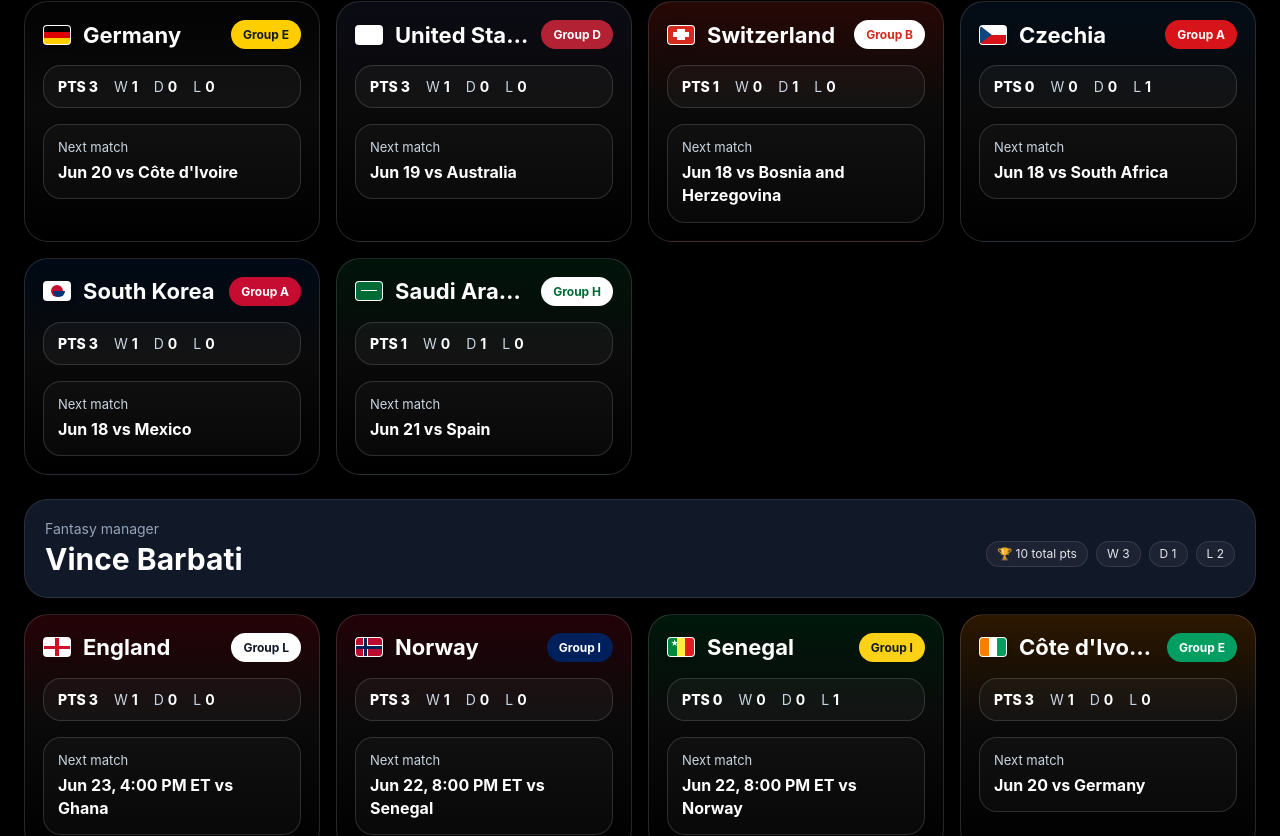
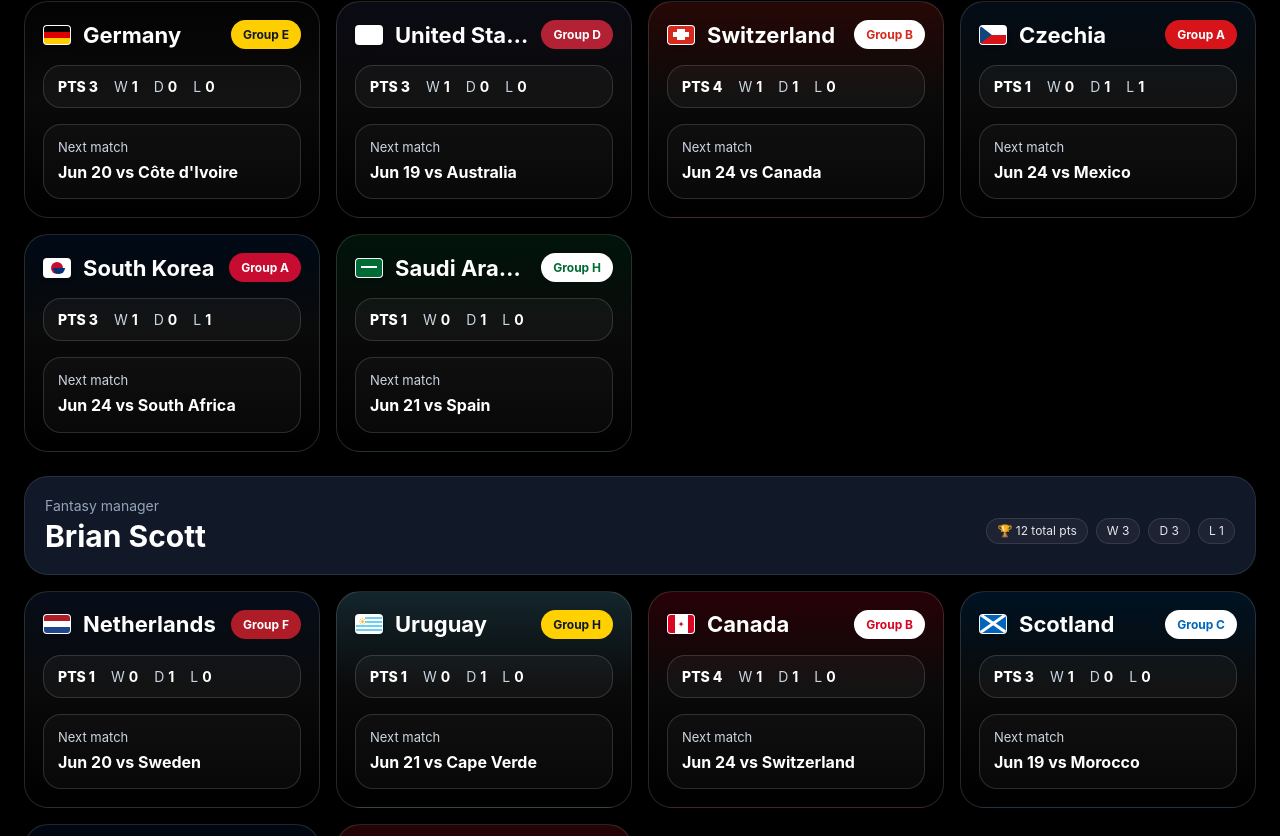
Before and after one commit to DHickey-00/world-cup-tracker, a React (Vite) app: page / in a window 1280 px wide. Shown: the part 804-1640 px from the top of the page. Built offline with nearby package versions, Linux system fonts and the light colour scheme.

Commit message:
Update App.jsx

```diff
--- a/src/App.jsx
+++ b/src/App.jsx
@@ -74,53 +74,61 @@ const buildTheme = (seed) => ({
 const teamThemes = Object.fromEntries(Object.entries(teamThemeSeeds).map(([code, seed]) => [code, buildTheme(seed)]));
 
 const teamCatalog = {
- FRA: { name: "France", group: "Group I", points: 3, record: { w: 1, d: 0, l: 0 }, nextMatch: "Jun 22, 5:00 PM ET vs Iraq" },
+  FRA: { name: "France", group: "Group I", points: 3, record: { w: 1, d: 0, l: 0 }, nextMatch: "Jun 22, 5:00 PM ET vs Iraq" },
   JPN: { name: "Japan", group: "Group F", points: 1, record: { w: 0, d: 1, l: 0 }, nextMatch: "Jun 20 vs Tunisia" },
   SWE: { name: "Sweden", group: "Group F", points: 3, record: { w: 1, d: 0, l: 0 }, nextMatch: "Jun 20 vs Netherlands" },
   ALG: { name: "Algeria", group: "Group J", points: 0, record: { w: 0, d: 0, l: 1 }, nextMatch: "Jun 22, 11:00 PM ET vs Jordan" },
-  QAT: { name: "Qatar", group: "Group B", points: 1, record: { w: 0, d: 1, l: 0 }, nextMatch: "Jun 18 vs Canada" },
+  QAT: { name: "Qatar", group: "Group B", points: 1, record: { w: 0, d: 1, l: 1 }, nextMatch: "Jun 24 vs Bosnia and Herzegovina" },
   JOR: { name: "Jordan", group: "Group J", points: 0, record: { w: 0, d: 0, l: 1 }, nextMatch: "Jun 22, 11:00 PM ET vs Algeria" },
+
   ENG: { name: "England", group: "Group L", points: 3, record: { w: 1, d: 0, l: 0 }, nextMatch: "Jun 23, 4:00 PM ET vs Ghana" },
   NOR: { name: "Norway", group: "Group I", points: 3, record: { w: 1, d: 0, l: 0 }, nextMatch: "Jun 22, 8:00 PM ET vs Senegal" },
   SEN: { name: "Senegal", group: "Group I", points: 0, record: { w: 0, d: 0, l: 1 }, nextMatch: "Jun 22, 8:00 PM ET vs Norway" },
   HAI: { name: "Haiti", group: "Group C", points: 0, record: { w: 0, d: 0, l: 1 }, nextMatch: "Jun 19 vs Brazil" },
   NZL: { name: "New Zealand", group: "Group G", points: 1, record: { w: 0, d: 1, l: 0 }, nextMatch: "Jun 22 vs Egypt" },
   GER: { name: "Germany", group: "Group E", points: 3, record: { w: 1, d: 0, l: 0 }, nextMatch: "Jun 20 vs Côte d'Ivoire" },
+
   USA: { name: "United States", group: "Group D", points: 3, record: { w: 1, d: 0, l: 0 }, nextMatch: "Jun 19 vs Australia" },
-  SUI: { name: "Switzerland", group: "Group B", points: 1, record: { w: 0, d: 1, l: 0 }, nextMatch: "Jun 18 vs Bosnia and Herzegovina" },
-  CZE: { name: "Czechia", group: "Group A", points: 0, record: { w: 0, d: 0, l: 1 }, nextMatch: "Jun 18 vs South Africa" },
-  KOR: { name: "South Korea", group: "Group A", points: 3, record: { w: 1, d: 0, l: 0 }, nextMatch: "Jun 18 vs Mexico" },
+  SUI: { name: "Switzerland", group: "Group B", points: 4, record: { w: 1, d: 1, l: 0 }, nextMatch: "Jun 24 vs Canada" },
+  CZE: { name: "Czechia", group: "Group A", points: 1, record: { w: 0, d: 1, l: 1 }, nextMatch: "Jun 24 vs Mexico" },
+  KOR: { name: "South Korea", group: "Group A", points: 3, record: { w: 1, d: 0, l: 1 }, nextMatch: "Jun 24 vs South Africa" },
   KSA: { name: "Saudi Arabia", group: "Group H", points: 1, record: { w: 0, d: 1, l: 0 }, nextMatch: "Jun 21 vs Spain" },
+
   ESP: { name: "Spain", group: "Group H", points: 1, record: { w: 0, d: 1, l: 0 }, nextMatch: "Jun 21 vs Saudi Arabia" },
   COL: { name: "Colombia", group: "Group K", points: 3, record: { w: 1, d: 0, l: 0 }, nextMatch: "Jun 23, 10:00 PM ET vs DR Congo" },
   CRO: { name: "Croatia", group: "Group L", points: 0, record: { w: 0, d: 0, l: 1 }, nextMatch: "Jun 23, 7:00 PM ET vs Panama" },
   GHA: { name: "Ghana", group: "Group L", points: 3, record: { w: 1, d: 0, l: 0 }, nextMatch: "Jun 23, 4:00 PM ET vs England" },
   IRN: { name: "Iran", group: "Group G", points: 1, record: { w: 0, d: 1, l: 0 }, nextMatch: "Jun 21 vs Belgium" },
   COD: { name: "DR Congo", group: "Group K", points: 1, record: { w: 0, d: 1, l: 0 }, nextMatch: "Jun 23, 10:00 PM ET vs Colombia" },
+
   BRA: { name: "Brazil", group: "Group C", points: 1, record: { w: 0, d: 1, l: 0 }, nextMatch: "Jun 19 vs Haiti" },
   MAR: { name: "Morocco", group: "Group C", points: 1, record: { w: 0, d: 1, l: 0 }, nextMatch: "Jun 19 vs Scotland" },
   ECU: { name: "Ecuador", group: "Group E", points: 0, record: { w: 0, d: 0, l: 1 }, nextMatch: "Jun 20 vs Curaçao" },
   PAR: { name: "Paraguay", group: "Group D", points: 0, record: { w: 0, d: 0, l: 1 }, nextMatch: "Jun 19 vs Türkiye" },
-  RSA: { name: "South Africa", group: "Group A", points: 0, record: { w: 0, d: 0, l: 1 }, nextMatch: "Jun 18 vs Czechia" },
+  RSA: { name: "South Africa", group: "Group A", points: 1, record: { w: 0, d: 1, l: 1 }, nextMatch: "Jun 24 vs South Korea" },
   UZB: { name: "Uzbekistan", group: "Group K", points: 0, record: { w: 0, d: 0, l: 1 }, nextMatch: "Jun 23, 1:00 PM ET vs Portugal" },
+
   ARG: { name: "Argentina", group: "Group J", points: 3, record: { w: 1, d: 0, l: 0 }, nextMatch: "Jun 22, 1:00 PM ET vs Austria" },
   BEL: { name: "Belgium", group: "Group G", points: 1, record: { w: 0, d: 1, l: 0 }, nextMatch: "Jun 21 vs Iran" },
   TUR: { name: "Türkiye", group: "Group D", points: 0, record: { w: 0, d: 0, l: 1 }, nextMatch: "Jun 19 vs Paraguay" },
-  BIH: { name: "Bosnia and Herzegovina", group: "Group B", points: 1, record: { w: 0, d: 1, l: 0 }, nextMatch: "Jun 18 vs Switzerland" },
+  BIH: { name: "Bosnia and Herzegovina", group: "Group B", points: 1, record: { w: 0, d: 1, l: 1 }, nextMatch: "Jun 24 vs Qatar" },
   TUN: { name: "Tunisia", group: "Group F", points: 0, record: { w: 0, d: 0, l: 1 }, nextMatch: "Jun 20 vs Japan" },
   PAN: { name: "Panama", group: "Group L", points: 0, record: { w: 0, d: 0, l: 1 }, nextMatch: "Jun 23, 7:00 PM ET vs Croatia" },
+
   NED: { name: "Netherlands", group: "Group F", points: 1, record: { w: 0, d: 1, l: 0 }, nextMatch: "Jun 20 vs Sweden" },
   URU: { name: "Uruguay", group: "Group H", points: 1, record: { w: 0, d: 1, l: 0 }, nextMatch: "Jun 21 vs Cape Verde" },
-  CAN: { name: "Canada", group: "Group B", points: 1, record: { w: 0, d: 1, l: 0 }, nextMatch: "Jun 18 vs Qatar" },
+  CAN: { name: "Canada", group: "Group B", points: 4, record: { w: 1, d: 1, l: 0 }, nextMatch: "Jun 24 vs Switzerland" },
   SCO: { name: "Scotland", group: "Group C", points: 3, record: { w: 1, d: 0, l: 0 }, nextMatch: "Jun 19 vs Morocco" },
   AUS: { name: "Australia", group: "Group D", points: 3, record: { w: 1, d: 0, l: 0 }, nextMatch: "Jun 19 vs United States" },
   IRQ: { name: "Iraq", group: "Group I", points: 0, record: { w: 0, d: 0, l: 1 }, nextMatch: "Jun 22, 5:00 PM ET vs France" },
+
   POR: { name: "Portugal", group: "Group K", points: 1, record: { w: 0, d: 1, l: 0 }, nextMatch: "Jun 23, 1:00 PM ET vs Uzbekistan" },
-  MEX: { name: "Mexico", group: "Group A", points: 3, record: { w: 1, d: 0, l: 0 }, nextMatch: "Jun 18 vs South Korea" },
+  MEX: { name: "Mexico", group: "Group A", points: 6, record: { w: 2, d: 0, l: 0 }, nextMatch: "Jun 24 vs Czechia" },
   AUT: { name: "Austria", group: "Group J", points: 3, record: { w: 1, d: 0, l: 0 }, nextMatch: "Jun 22, 1:00 PM ET vs Argentina" },
   EGY: { name: "Egypt", group: "Group G", points: 1, record: { w: 0, d: 1, l: 0 }, nextMatch: "Jun 22 vs New Zealand" },
   CUW: { name: "Curaçao", group: "Group E", points: 0, record: { w: 0, d: 0, l: 1 }, nextMatch: "Jun 20 vs Ecuador" },
   CPV: { name: "Cape Verde", group: "Group H", points: 1, record: { w: 0, d: 1, l: 0 }, nextMatch: "Jun 21 vs Uruguay" },
+
   CIV: { name: "Côte d'Ivoire", group: "Group E", points: 3, record: { w: 1, d: 0, l: 0 }, nextMatch: "Jun 20 vs Germany" }
 };
 
@@ -136,7 +144,7 @@ const owners = [
 ];
 
 const initialMatches = [
- { date: "Jun 11", time: "3:00 PM ET", teamCode: "MEX", team: "Mexico", opponent: "South Africa", result: "2-0", status: "Win", pts: 3 },
+  { date: "Jun 11", time: "3:00 PM ET", teamCode: "MEX", team: "Mexico", opponent: "South Africa", result: "2-0", status: "Win", pts: 3 },
   { date: "Jun 11", time: "3:00 PM ET", teamCode: "RSA", team: "South Africa", opponent: "Mexico", result: "0-2", status: "Loss", pts: 0 },
   { date: "Jun 11", time: "10:00 PM ET", teamCode: "KOR", team: "South Korea", opponent: "Czechia", result: "2-1", status: "Win", pts: 3 },
   { date: "Jun 11", time: "10:00 PM ET", teamCode: "CZE", team: "Czechia", opponent: "South Korea", result: "1-2", status: "Loss", pts: 0 },
@@ -187,15 +195,25 @@ const initialMatches = [
   { date: "Jun 18", time: "2:00 AM ET", teamCode: "UZB", team: "Uzbekistan", opponent: "Colombia", result: "1-3", status: "Loss", pts: 0 },
   { date: "Jun 18", time: "2:00 AM ET", teamCode: "COL", team: "Colombia", opponent: "Uzbekistan", result: "3-1", status: "Win", pts: 3 },
 
-  { date: "Jun 18", time: "12:00 PM ET", teamCode: "CZE", team: "Czechia", opponent: "South Africa", result: "—", status: "Upcoming", pts: 0 },
-  { date: "Jun 18", time: "12:00 PM ET", teamCode: "RSA", team: "South Africa", opponent: "Czechia", result: "—", status: "Upcoming", pts: 0 },
-  { date: "Jun 18", time: "3:00 PM ET", teamCode: "SUI", team: "Switzerland", opponent: "Bosnia and Herzegovina", result: "—", status: "Upcoming", pts: 0 },
-  { date: "Jun 18", time: "3:00 PM ET", teamCode: "BIH", team: "Bosnia and Herzegovina", opponent: "Switzerland", result: "—", status: "Upcoming", pts: 0 },
-  { date: "Jun 18", time: "6:00 PM ET", teamCode: "CAN", team: "Canada", opponent: "Qatar", result: "—", status: "Upcoming", pts: 0 },
-  { date: "Jun 18", time: "6:00 PM ET", teamCode: "QAT", team: "Qatar", opponent: "Canada", result: "—", status: "Upcoming", pts: 0 },
-  { date: "Jun 18", time: "9:00 PM ET", teamCode: "MEX", team: "Mexico", opponent: "South Korea", result: "—", status: "Upcoming", pts: 0 },
-  { date: "Jun 18", time: "9:00 PM ET", teamCode: "KOR", team: "South Korea", opponent: "Mexico", result: "—", status: "Upcoming", pts: 0 }
+  { date: "Jun 18", time: "12:00 PM ET", teamCode: "CZE", team: "Czechia", opponent: "South Africa", result: "1-1", status: "Draw", pts: 1 },
+  { date: "Jun 18", time: "12:00 PM ET", teamCode: "RSA", team: "South Africa", opponent: "Czechia", result: "1-1", status: "Draw", pts: 1 },
+  { date: "Jun 18", time: "3:00 PM ET", teamCode: "SUI", team: "Switzerland", opponent: "Bosnia and Herzegovina", result: "4-1", status: "Win", pts: 3 },
+  { date: "Jun 18", time: "3:00 PM ET", teamCode: "BIH", team: "Bosnia and Herzegovina", opponent: "Switzerland", result: "1-4", status: "Loss", pts: 0 },
+  { date: "Jun 18", time: "6:00 PM ET", teamCode: "CAN", team: "Canada", opponent: "Qatar", result: "6-0", status: "Win", pts: 3 },
+  { date: "Jun 18", time: "6:00 PM ET", teamCode: "QAT", team: "Qatar", opponent: "Canada", result: "0-6", status: "Loss", pts: 0 },
+  { date: "Jun 18", time: "9:00 PM ET", teamCode: "MEX", team: "Mexico", opponent: "South Korea", result: "1-0", status: "Win", pts: 3 },
+  { date: "Jun 18", time: "9:00 PM ET", teamCode: "KOR", team: "South Korea", opponent: "Mexico", result: "0-1", status: "Loss", pts: 0 },
+
+  { date: "Jun 19", time: "12:00 PM ET", teamCode: "USA", team: "United States", opponent: "Australia", result: "—", status: "Upcoming", pts: 0 },
+  { date: "Jun 19", time: "12:00 PM ET", teamCode: "AUS", team: "Australia", opponent: "United States", result: "—", status: "Upcoming", pts: 0 },
+  { date: "Jun 19", time: "3:00 PM ET", teamCode: "SCO", team: "Scotland", opponent: "Morocco", result: "—", status: "Upcoming", pts: 0 },
+  { date: "Jun 19", time: "3:00 PM ET", teamCode: "MAR", team: "Morocco", opponent: "Scotland", result: "—", status: "Upcoming", pts: 0 },
+  { date: "Jun 19", time: "5:30 PM ET", teamCode: "BRA", team: "Brazil", opponent: "Haiti", result: "—", status: "Upcoming", pts: 0 },
+  { date: "Jun 19", time: "5:30 PM ET", teamCode: "HAI", team: "Haiti", opponent: "Brazil", result: "—", status: "Upcoming", pts: 0 },
+  { date: "Jun 19", time: "8:00 PM ET", teamCode: "TUR", team: "Türkiye", opponent: "Paraguay", result: "—", status: "Upcoming", pts: 0 },
+  { date: "Jun 19", time: "8:00 PM ET", teamCode: "PAR", team: "Paraguay", opponent: "Türkiye", result: "—", status: "Upcoming", pts: 0 }
 ];
+
 
 const OWNER_ROSTERS = owners.map((owner) => {
   const teams = owner.codes.map((code) => ({ code, ...teamCatalog[code] }));
```
